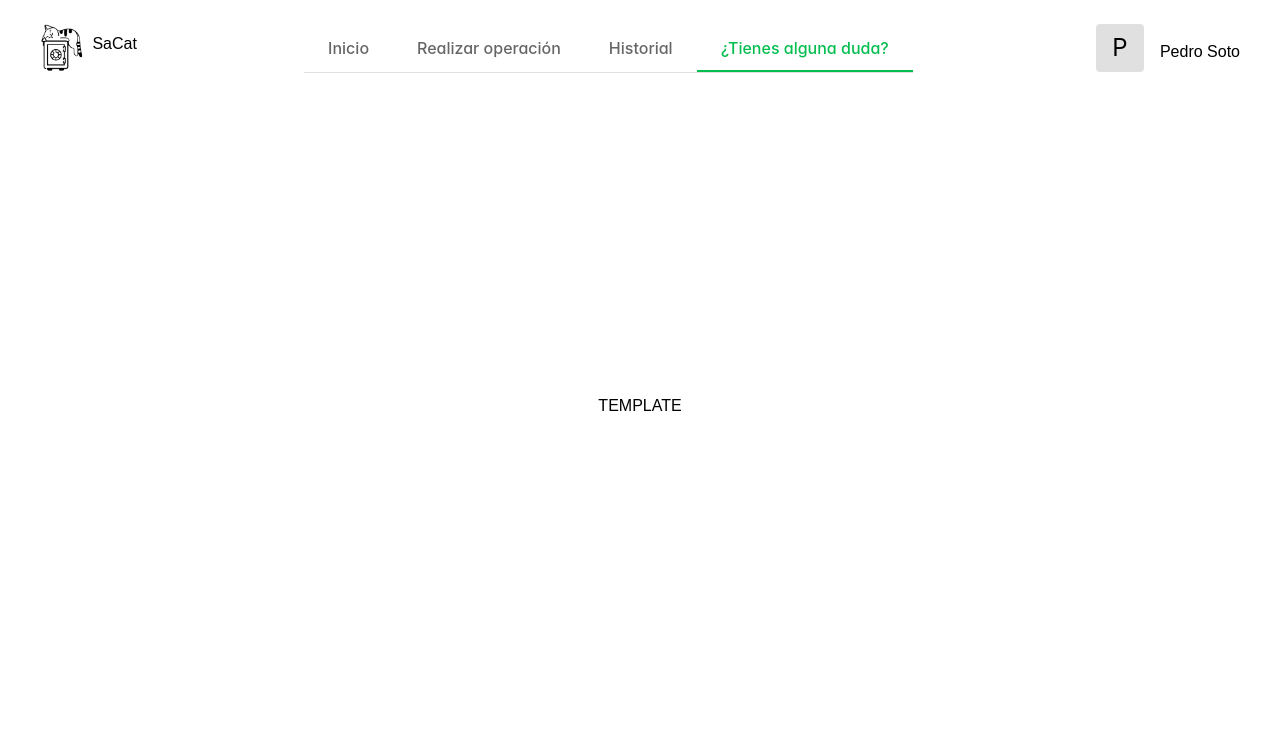
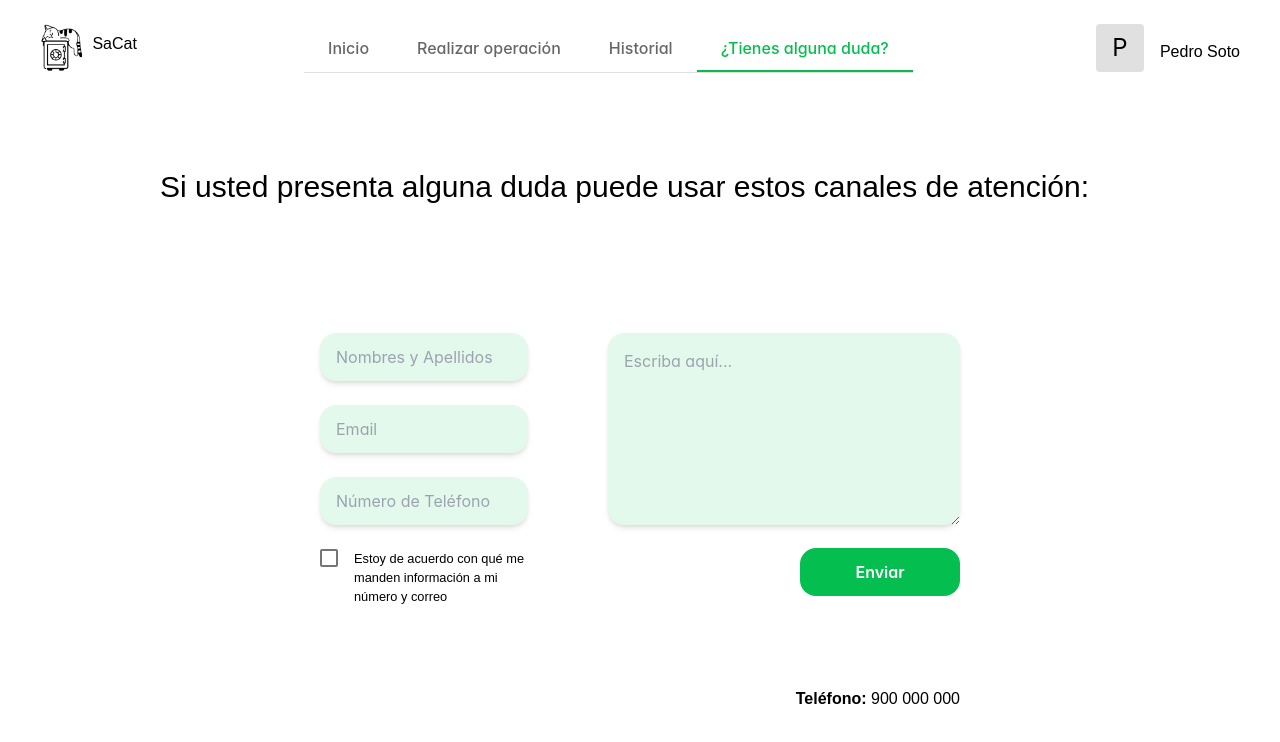
Before and after one commit to SaCat-Fintech/app-frontend, a Nuxt app: page /session/support in a window 1280 px wide. Shown: the top 742 px of the page. Built offline with nearby package versions, Linux system fonts and the light colour scheme; a web font is replaced by a local one.

Commit message:
feat: design of support section

```diff
--- a/pages/session/support.vue
+++ b/pages/session/support.vue
@@ -3,12 +3,109 @@
     <nav>
       <Navbar />
     </nav>
-    <div class="flex justify-center items-center h-5/6">
-      <div class="text-center flex flex-col gap-4">TEMPLATE</div>
+    <div class="px-4 sm:px-10 md:px-20 xl:px-40 mt-10 lg:mt-24">
+      <p class="text-3xl">
+        Si usted presenta alguna duda puede usar estos canales de atención:
+      </p>
+      <form class="px-4: lg:px-20 xl:px-40" @submit="onSubmit">
+        <div
+          class="grid grid-flow-row-dense grid-cols-1 lg:grid-cols-5 mt-10 lg:mt-32 gap-10 xl:gap-x-20"
+        >
+          <div class="lg:col-span-2">
+            <InputText
+              id="name"
+              v-model="name"
+              class="h-12 w-full shadow-md"
+              placeholder="Nombres y Apellidos"
+              required
+              pattern="[a-zA-Z]{1,100}"
+              :class="{ 'p-invalid': nameInvalid }"
+            />
+            <InputText
+              id="email"
+              v-model="email"
+              class="w-full h-12 mt-6 shadow-md"
+              placeholder="Email"
+              required
+              pattern="[a-zA-Z0-9._%+-]+@[a-zA-Z0-9.-]+\.[a-zA-Z]{2,4}"
+              :class="{ 'p-invalid': emailInvalid }"
+            />
+            <small v-if="emailInvalid" class="p-error text-left">
+              Formato inválido de correo
+            </small>
+            <InputMask
+              id="basic"
+              v-model="phone"
+              class="w-full h-12 mt-6 shadow-md"
+              mask="99-999999999"
+              placeholder="Número de Teléfono"
+            />
+            <div class="flex align-items-center mt-6">
+              <!-- TODO: Fix the size of this checkbox -->
+              <Checkbox
+                v-model="terms"
+                inputId="terms"
+                name="terms"
+                :binary="true"
+                class="mr-4"
+              />
+              <small
+                >Estoy de acuerdo con qué me manden información a mi número y
+                correo</small
+              >
+            </div>
+          </div>
+          <div class="lg:col-span-3">
+            <Textarea
+              v-model="text"
+              placeholder="Escriba aquí..."
+              class="w-full h-48 shadow-md"
+            />
+            <div class="flex justify-end mt-4">
+              <Button @click="onSubmit" class="h-12 w-40" label="Enviar" />
+            </div>
+          </div>
+        </div>
+        <p class="text-end mt-20">
+          <span class="font-bold">Teléfono: </span>900 000 000
+        </p>
+      </form>
     </div>
   </div>
 </template>
 
-<script setup lang="ts"></script>
+<script lang="ts">
+export default {
+  data() {
+    return {
+      name: "",
+      nameInvalid: false,
+      email: "",
+      phone: "",
+      text: "",
+      emailInvalid: false,
+      terms: false,
+    };
+  },
+  methods: {
+    onSubmit() {
+      console.log("test");
+    },
+    isValidEmail() {
+      const emailPattern = /^[a-zA-Z0-9._-]+@[a-zA-Z0-9.-]+\.[a-zA-Z]{2,4}$/;
+      return emailPattern.test(this.email);
+    },
+  },
+};
+</script>
 
-<style></style>
+<style>
+.p-inputtext {
+  border-radius: 1rem;
+  border-width: 0rem;
+  background-color: #e3f9eb;
+}
+.p-button {
+  border-radius: 1rem;
+}
+</style>
--- a/plugins/primevue.js
+++ b/plugins/primevue.js
@@ -9,6 +9,8 @@ import TabMenu from "primevue/tabmenu";
 import RadioButton from "primevue/radiobutton";
 import InputNumber from "primevue/inputnumber";
 import Dropdown from "primevue/dropdown";
+import Checkbox from "primevue/checkbox";
+import Textarea from "primevue/textarea";
 
 export default defineNuxtPlugin((nuxtApp) => {
   nuxtApp.vueApp.use(PrimeVue, { ripple: true });
@@ -21,5 +23,7 @@ export default defineNuxtPlugin((nuxtApp) => {
   nuxtApp.vueApp.component("RadioButton", RadioButton);
   nuxtApp.vueApp.component("InputNumber", InputNumber);
   nuxtApp.vueApp.component("Dropdown", Dropdown);
+  nuxtApp.vueApp.component("Checkbox", Checkbox);
+  nuxtApp.vueApp.component("Textarea", Textarea);
   //other components that you need
 });
```
